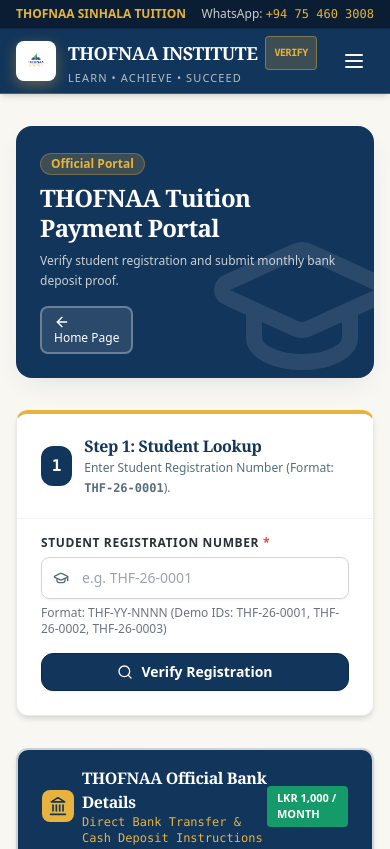
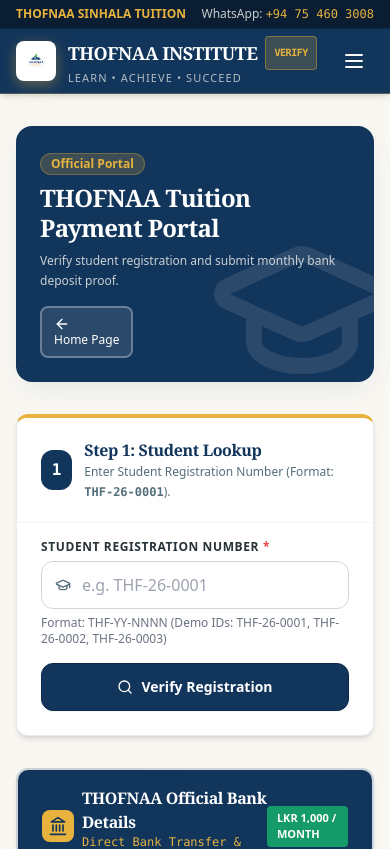
Before and after one commit to Ahsen2001/Thofnaa_Payment_Verification, a Next.js app: page /payment in a window 390 px wide. Shown: the top 849 px of the page. Built offline with nearby package versions, Linux system fonts and the light colour scheme.

Commit message:
style: optimize entire THOFNAA application for mobile phones and tablet viewports

```diff
--- a/src/app/admin/page.tsx
+++ b/src/app/admin/page.tsx
@@ -408,7 +408,48 @@ export default function AdminDashboardPage() {
                 />
               </div>
             ) : (
-              <div className="overflow-x-auto">
+              <>
+                {/* MOBILE CARDS VIEW (Visible on screens < md) */}
+                <div className="block md:hidden divide-y divide-gray-200">
+                  {paginatedSubmissions.map((sub) => {
+                    const studentRecord = INITIAL_STUDENTS.find(
+                      (s) => s.studentRegNo.toUpperCase() === sub.studentRegNo.toUpperCase()
+                    );
+
+                    return (
+                      <div key={`mob-${sub.id}`} className="p-4 space-y-3 bg-white hover:bg-thofnaa-ivory/50">
+                        <div className="flex items-center justify-between">
+                          <span className="font-mono text-xs font-bold text-thofnaa-navy bg-thofnaa-ivory px-2.5 py-1 rounded-lg border border-thofnaa-gold/30">
+                            {sub.studentRegNo}
+                          </span>
+                          <StatusBadge status={sub.status as PaymentStatus} size="sm" />
+                        </div>
+
+                        <div>
+                          <h4 className="font-serif font-bold text-sm text-thofnaa-navy">{sub.studentName}</h4>
+                          <div className="flex items-center justify-between text-xs text-thofnaa-charcoal mt-0.5">
+                            <span>{studentRecord?.gradeLevel || "Grade 6 – 11"} ({sub.paymentMonth} {sub.academicYear})</span>
+                            <strong className="font-mono text-thofnaa-emerald">{formatLKR(sub.feeAmount)}</strong>
+                          </div>
+                        </div>
+
+                        <div className="flex items-center justify-between pt-2 border-t border-gray-100">
+                          <span className="text-[10px] font-mono text-gray-400">
+                            Submitted: {new Date(sub.createdAt).toLocaleDateString("en-GB")}
+                          </span>
+                          <Link href={`/admin/payments/${sub.id}`}>
+                            <Button variant="outline" size="sm" leftIcon={<Eye className="w-3.5 h-3.5 text-thofnaa-navy" />}>
+                              Review
+                            </Button>
+                          </Link>
+                        </div>
+                      </div>
+                    );
+                  })}
+                </div>
+
+                {/* DESKTOP TABLE VIEW (Visible on screens >= md) */}
+                <div className="hidden md:block overflow-x-auto">
                   <Table>
                     <TableHeader>
                       <TableRow>
@@ -480,6 +521,7 @@ export default function AdminDashboardPage() {
                     </TableBody>
                   </Table>
                 </div>
+              </>
             )}
           </CardContent>
 
--- a/src/components/ui/Button.tsx
+++ b/src/components/ui/Button.tsx
@@ -27,7 +27,7 @@ export const Button = React.forwardRef<HTMLButtonElement, ButtonProps>(
     ref
   ) => {
     const baseStyles =
-      "inline-flex items-center justify-center font-medium rounded-xl transition-all duration-200 focus:outline-none focus-visible:ring-2 focus-visible:ring-offset-2 disabled:opacity-60 disabled:cursor-not-allowed select-none cursor-pointer";
+      "inline-flex items-center justify-center font-medium rounded-xl transition-all duration-200 focus:outline-none focus-visible:ring-2 focus-visible:ring-offset-2 disabled:opacity-60 disabled:cursor-not-allowed select-none cursor-pointer touch-manipulation active:scale-[0.98]";
 
     const variantStyles = {
       primary:
@@ -45,9 +45,9 @@ export const Button = React.forwardRef<HTMLButtonElement, ButtonProps>(
     };
 
     const sizeStyles = {
-      sm: "px-3 py-1.5 text-xs gap-1.5 rounded-lg",
-      md: "px-4 py-2 text-sm gap-2 rounded-xl",
-      lg: "px-6 py-3 text-base gap-2.5 rounded-xl font-semibold",
+      sm: "min-h-[40px] sm:min-h-[36px] px-3 py-2 text-xs gap-1.5 rounded-lg",
+      md: "min-h-[48px] sm:min-h-[42px] px-4 py-2.5 text-sm gap-2 rounded-xl",
+      lg: "min-h-[52px] sm:min-h-[48px] px-6 py-3.5 text-base gap-2.5 rounded-xl font-semibold",
     };
 
     return (
--- a/src/components/ui/Input.tsx
+++ b/src/components/ui/Input.tsx
@@ -21,9 +21,9 @@ export const Input = React.forwardRef<HTMLInputElement, InputProps>(
             {props.required && <span className="text-red-500 ml-1">*</span>}
           </label>
         )}
-        <div className="relative rounded-lg shadow-sm">
+        <div className="relative rounded-xl shadow-xs">
           {leftIcon && (
-            <div className="absolute inset-y-0 left-0 pl-3 flex items-center pointer-events-none text-thofnaa-charcoal-muted">
+            <div className="absolute inset-y-0 left-0 pl-3.5 flex items-center pointer-events-none text-thofnaa-charcoal-muted">
               {leftIcon}
             </div>
           )}
@@ -31,7 +31,7 @@ export const Input = React.forwardRef<HTMLInputElement, InputProps>(
             id={inputId}
             ref={ref}
             className={cn(
-              "block w-full rounded-lg border border-gray-300 bg-white px-3.5 py-2.5 text-sm text-thofnaa-charcoal placeholder-gray-400 transition-colors focus:border-thofnaa-navy focus:outline-none focus:ring-2 focus:ring-thofnaa-navy/20 disabled:bg-gray-100 disabled:opacity-75",
+              "block w-full min-h-[48px] sm:min-h-[42px] rounded-xl border border-gray-300 bg-white px-3.5 py-2.5 text-base sm:text-sm text-thofnaa-charcoal placeholder-gray-400 transition-colors focus:border-thofnaa-navy focus:outline-none focus:ring-2 focus:ring-thofnaa-navy/20 disabled:bg-gray-100 disabled:opacity-75 touch-manipulation",
               leftIcon && "pl-10",
               rightIcon && "pr-10",
               error && "border-red-500 focus:border-red-500 focus:ring-red-200",
@@ -40,7 +40,7 @@ export const Input = React.forwardRef<HTMLInputElement, InputProps>(
             {...props}
           />
           {rightIcon && (
-            <div className="absolute inset-y-0 right-0 pr-3 flex items-center text-thofnaa-charcoal-muted">
+            <div className="absolute inset-y-0 right-0 pr-3.5 flex items-center text-thofnaa-charcoal-muted">
               {rightIcon}
             </div>
           )}
--- a/src/components/ui/Select.tsx
+++ b/src/components/ui/Select.tsx
@@ -27,12 +27,12 @@ export const Select = React.forwardRef<HTMLSelectElement, SelectProps>(
             {props.required && <span className="text-red-500 ml-1">*</span>}
           </label>
         )}
-        <div className="relative rounded-lg shadow-sm">
+        <div className="relative rounded-xl shadow-xs">
           <select
             id={selectId}
             ref={ref}
             className={cn(
-              "block w-full appearance-none rounded-lg border border-gray-300 bg-white px-3.5 py-2.5 pr-8 text-sm text-thofnaa-charcoal transition-colors focus:border-thofnaa-navy focus:outline-none focus:ring-2 focus:ring-thofnaa-navy/20 disabled:bg-gray-100 disabled:opacity-75",
+              "block w-full min-h-[48px] sm:min-h-[42px] appearance-none rounded-xl border border-gray-300 bg-white px-3.5 py-2.5 pr-8 text-base sm:text-sm text-thofnaa-charcoal transition-colors focus:border-thofnaa-navy focus:outline-none focus:ring-2 focus:ring-thofnaa-navy/20 disabled:bg-gray-100 disabled:opacity-75 touch-manipulation",
               error && "border-red-500 focus:border-red-500 focus:ring-red-200",
               className
             )}
@@ -54,7 +54,7 @@ export const Select = React.forwardRef<HTMLSelectElement, SelectProps>(
               );
             })}
           </select>
-          <div className="pointer-events-none absolute inset-y-0 right-0 flex items-center px-3 text-gray-500">
+          <div className="pointer-events-none absolute inset-y-0 right-0 flex items-center px-3.5 text-gray-500">
             <svg className="h-4 w-4 fill-current" viewBox="0 0 20 20">
               <path d="M5.293 7.293a1 1 0 011.414 0L10 10.586l3.293-3.293a1 1 0 111.414 1.414l-4 4a1 1 0 01-1.414 0l-4-4a1 1 0 010-1.414z" />
             </svg>
```
Lines whose indentation alone changed are shown as unchanged.
